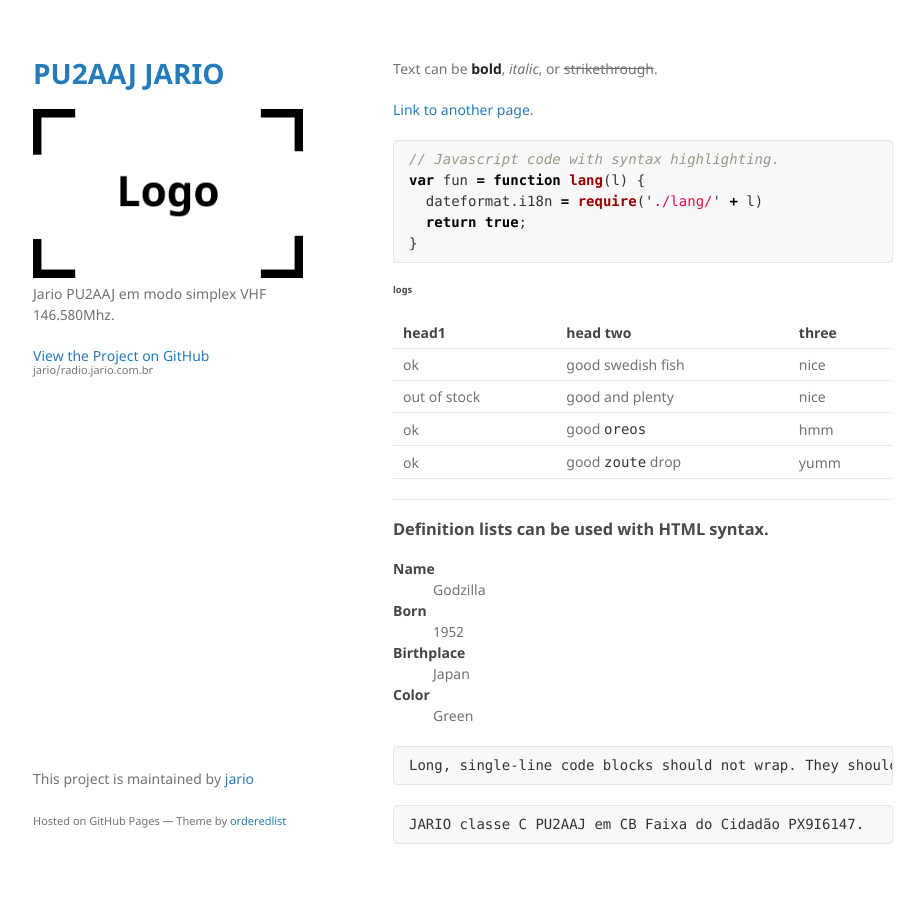
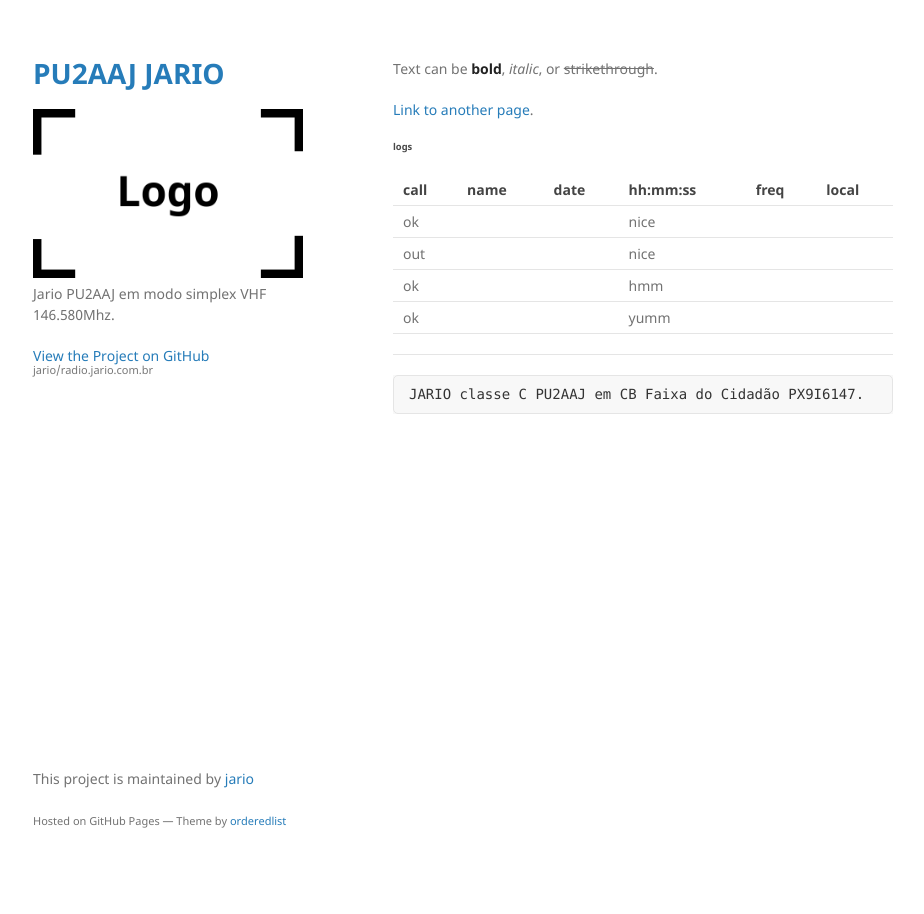
Before and after one commit to jario/radio.jario.com.br, a Jekyll site: the page built from index.md, in a window 1280 px wide. Shown: the whole page, without its empty margins (177-1101 px from the left). Built offline with Jekyll 4.4.1, drawn with Linux system fonts in a browser that asks for light colours.

Commit message:
Update index.md

````diff
--- a/index.md
+++ b/index.md
@@ -6,47 +6,20 @@ Text can be **bold**, _italic_, or ~~strikethrough~~.
 
 [Link to another page](./another-page.html).
 
-```js
-// Javascript code with syntax highlighting.
-var fun = function lang(l) {
-  dateformat.i18n = require('./lang/' + l)
-  return true;
-}
-```
-
 
 ###### logs
 
-| head1        | head two          | three |
-|:-------------|:------------------|:------|
-| ok           | good swedish fish | nice  |
-| out of stock | good and plenty   | nice  |
-| ok           | good `oreos`      | hmm   |
-| ok           | good `zoute` drop | yumm  |
+| call   | name		    | date   | hh:mm:ss| freq  | local |
+|:-------|:-------------|:-------|:------|:------|:------|
+| ok     |          	|        | nice  |		|	|
+| out    |          	|        | nice  |		|	|
+| ok     |          	|        | hmm   |		|	|
+| ok     |          	|        | yumm  |		|	|
 
 
 
 * * *
 
-
-
-### Definition lists can be used with HTML syntax.
-
-<dl>
-<dt>Name</dt>
-<dd>Godzilla</dd>
-<dt>Born</dt>
-<dd>1952</dd>
-<dt>Birthplace</dt>
-<dd>Japan</dd>
-<dt>Color</dt>
-<dd>Green</dd>
-</dl>
-
-```
-Long, single-line code blocks should not wrap. They should horizontally scroll if they are too long. This line should be long enough to demonstrate this.
-```
-
 ```
 JARIO classe C PU2AAJ em CB Faixa do Cidadão PX9I6147.
 ```
````
